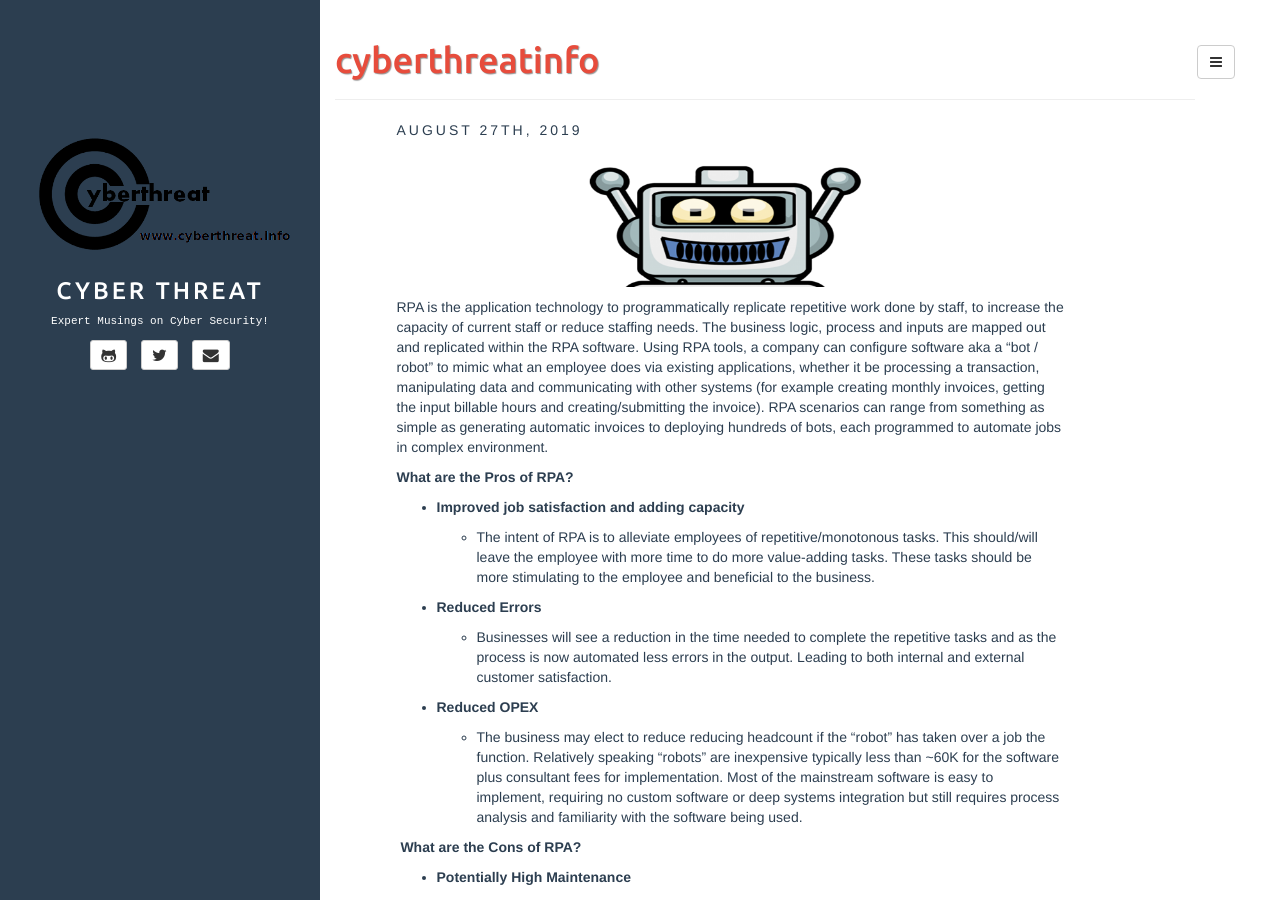
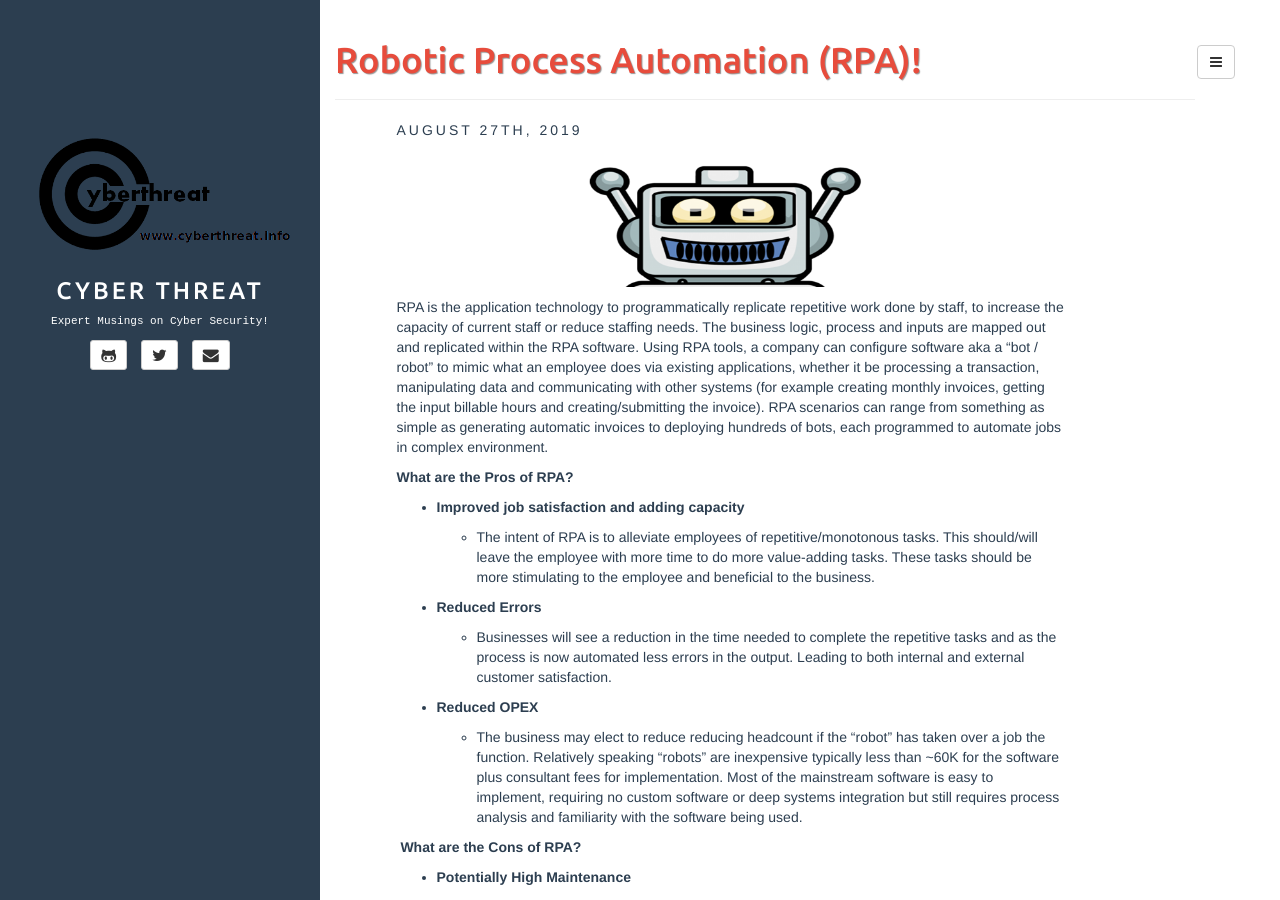
Before and after one commit to cyberthreatinfo/cyberthreatinfo.github.io, a Jekyll site: the page built from _posts/2019-08-27-RPA.md, in a window 1280 px wide and 900 px high. Built offline with Jekyll 4.4.1, drawn with Linux system fonts in a browser that asks for light colours; our own code applies the rules of GitHub Pages for plain Markdown files; some of the changed text lies outside the part shown.

Commit message:
Update 2019-08-27-RPA.md

```diff
--- a/_posts/2019-08-27-RPA.md
+++ b/_posts/2019-08-27-RPA.md
@@ -1,3 +1,11 @@
+---
+layout: post
+title: Robotic Process Automation (RPA)!
+categories: [automation, security]
+tags: [rpa, automation, security, setup]
+fullview: false
+comments: false
+---
 ![robot](https://cyberthreatinfo.github.io/images/robot.png)
 
 RPA is the application technology to programmatically replicate
```
